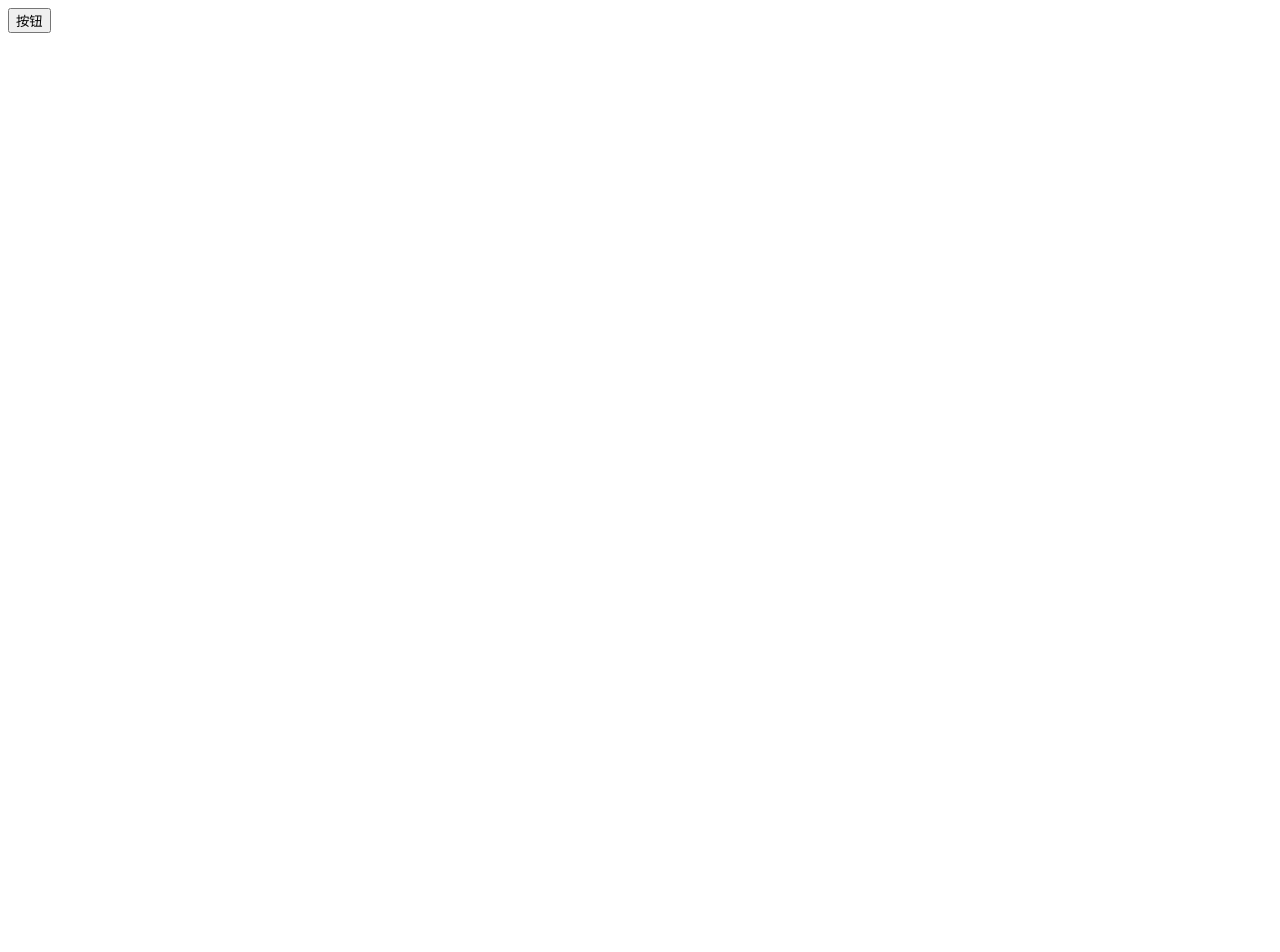
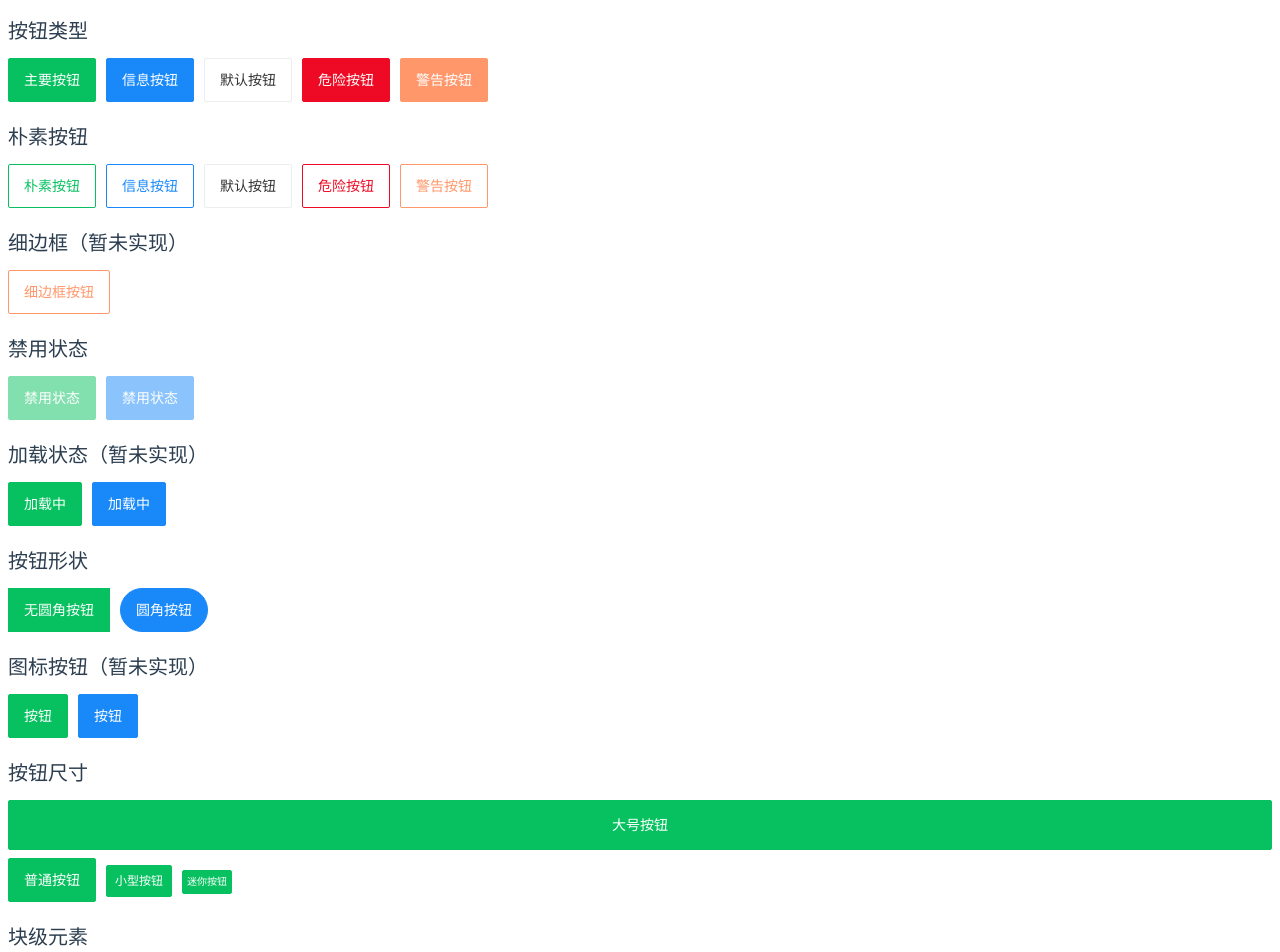
Before and after one commit to lzcdev/ls-view, a Vue app: page /button in a window 1280 px wide. Shown: the top 952 px of the page. Before the commit the page ends 800 px from the top, so only its background shows below. Built offline with nearby package versions, Linux system fonts and the light colour scheme.

Commit message:
feat: add button props

```diff
--- a/src/components/button/index.vue
+++ b/src/components/button/index.vue
@@ -1,27 +1,185 @@
 <template>
-  <div class="button">
-    <button>按钮</button>
-  </div>
+  <!-- <div class="button"> -->
+  <button class="ls-button ls-button--normal" :class="classes" :style="{background:buttonBackground,color: buttonColor,borderColor:this.color}" disabled="disabled" @click="onClick" @touchstart="onTouchStart">
+    <slot></slot>
+  </button>
+  <!-- </div> -->
 </template>
 
 <script>
 export default {
   props: {
-
+    type: {
+      type: String,
+      default: 'default'
+    },
+    size: {
+      type: String,
+      default: 'normal'
+    },
+    text: String,
+    color: String,
+    plain: Boolean,
+    hairline: Boolean,
+    disabled: Boolean,
+    square: Boolean,
+    round: Boolean,
+    block: Boolean
   },
   data () {
     return {
 
     }
   },
+  mounted () {
+  },
   computed: {
-
+    classes () {
+      return [
+        `ls-button--${this.type}`,
+        `ls-button--${this.size}`,
+        this.plain ? 'ls-button--plain' : '',
+        this.hairline ? 'ls-button--hairline' : '',
+        this.disabled ? 'ls-button--disabled' : '',
+        this.square ? 'ls-button--square' : '',
+        this.round ? 'ls-button--round' : '',
+        this.block ? 'ls-button--block' : '',
+      ]
+    },
+    buttonColor () {
+      return this.plain ? this.color : (this.type !== 'default' || this.color ? '#fff' : '#323233')
+    },
+    buttonBackground () {
+      return this.plain ? '#fff' : this.color
+    }
   },
   methods: {
-
+    onClick () {
+      if (!this.disabled) return
+      this.$emit('click')
+    },
+    onTouchStart () {
+      if (this.disabled) return
+      this.$emit('click')
+      this.$emit('touchstart')
+    }
   }
 }
 </script>
 
-<style scoped>
+<style lang="stylus" scoped>
+changeType(color, bgColor, borderColor) {
+  color: color;
+  background-color: bgColor;
+  border: 1px solid borderColor;
+}
+
+.ls-button {
+  position: relative;
+  display: inline-block;
+  box-sizing: border-box;
+  height: 44px;
+  margin: 0;
+  padding: 0;
+  font-size: 16px;
+  line-height: 1.2;
+  text-align: center;
+  border-radius: 2px;
+  cursor: pointer;
+  color: #fff;
+  -webkit-transition: opacity 0.2s;
+  transition: opacity 0.2s;
+  -webkit-appearance: none;
+  outline: none;
+}
+
+.ls-button:active {
+}
+
+.ls-button--large {
+  width: 100%;
+  height: 50px;
+}
+
+.ls-button--normal {
+  padding: 0 15px;
+  font-size: 14px;
+}
+
+.ls-button--small {
+  height: 32px;
+  padding: 0 8px;
+  font-size: 12px;
+}
+
+.ls-button--mini {
+  height: 24px;
+  padding: 0 4px;
+  font-size: 10px;
+}
+
+.ls-button--default {
+  changeType(#323233, #fff, #ebedf0);
+}
+
+.ls-button--primary {
+  changeType(#fff, #07c160, #07c160);
+}
+
+.ls-button--info {
+  changeType(#fff, #1989fa, #1989fa);
+}
+
+.ls-button--danger {
+  changeType(#fff, #ee0a24, #ee0a24);
+}
+
+.ls-button--warning {
+  changeType(#fff, #ff976a, #ff976a);
+}
+
+.ls-button--hairline {
+  border-width: 0;
+}
+
+.ls-button--plain {
+  background-color: #fff;
+
+  .ls-button--default {
+    changeType(#ebedf0, #fff, #ebedf0);
+  }
+
+  &.ls-button--primary {
+    changeType(#07c160, #fff, #07c160);
+  }
+
+  &.ls-button--info {
+    changeType(#1989fa, #fff, #1989fa);
+  }
+
+  &.ls-button--danger {
+    changeType(#ee0a24, #fff, #ee0a24);
+  }
+
+  &.ls-button--warning {
+    changeType(#ff976a, #fff, #ff976a);
+  }
+}
+
+.ls-button--disabled {
+  cursor: not-allowed;
+  opacity: 0.5;
+}
+
+.ls-button--square {
+  border-radius: 0;
+}
+
+.ls-button--round {
+  border-radius: 999px;
+}
+
+.ls-button--block {
+  display: block;
+}
 </style>
--- a/src/views/Button.vue
+++ b/src/views/Button.vue
@@ -1,6 +1,57 @@
 <template>
   <div class="button">
-    <ls-button></ls-button>
+    <div class="title">按钮类型</div>
+    <ls-button class="btn" type="primary" @click="click" @touchstart="touchstart">主要按钮</ls-button>
+    <ls-button class="btn" type="info">信息按钮</ls-button>
+    <ls-button class="btn" type="default">默认按钮</ls-button>
+    <ls-button class="btn" type="danger">危险按钮</ls-button>
+    <ls-button class="btn" type="warning">警告按钮</ls-button>
+
+    <div class="title">朴素按钮</div>
+    <ls-button class="btn" plain type="primary">朴素按钮</ls-button>
+    <ls-button class="btn" plain type="info">信息按钮</ls-button>
+    <ls-button class="btn" plain type="default">默认按钮</ls-button>
+    <ls-button class="btn" plain type="danger">危险按钮</ls-button>
+    <ls-button class="btn" plain type="warning">警告按钮</ls-button>
+
+    <div class="title">细边框（暂未实现）</div>
+    <ls-button class="btn" plain hairline type="warning">细边框按钮</ls-button>
+
+    <div class="title">禁用状态</div>
+    <ls-button class="btn" disabled type="primary" @click="click">禁用状态</ls-button>
+    <ls-button class="btn" disabled type="info">禁用状态</ls-button>
+
+    <div class="title">加载状态（暂未实现）</div>
+    <ls-button class="btn" type="primary">加载中</ls-button>
+    <ls-button class="btn" type="info">加载中</ls-button>
+
+    <div class="title">按钮形状</div>
+    <ls-button class="btn" square type="primary">无圆角按钮</ls-button>
+    <ls-button class="btn" round type="info">圆角按钮</ls-button>
+
+    <div class="title">图标按钮（暂未实现）</div>
+    <ls-button class="btn" type="primary">按钮</ls-button>
+    <ls-button class="btn" type="info">按钮</ls-button>
+
+    <div class="title">按钮尺寸</div>
+    <ls-button class="btn" type="primary" size="large">大号按钮</ls-button>
+    <ls-button class="btn" type="primary" size="normal">普通按钮</ls-button>
+    <ls-button class="btn" type="primary" size="small">小型按钮</ls-button>
+    <ls-button class="btn" type="primary" size="mini">迷你按钮</ls-button>
+
+    <div class="title">块级元素</div>
+    <ls-button class="btn" type="primary" block>块级元素</ls-button>
+    <ls-button class="btn" type="info" block>块级元素</ls-button>
+
+    <div class="title">页面导航（暂未实现）</div>
+    <ls-button class="btn" type="primary">URL 跳转</ls-button>
+    <ls-button class="btn" type="info">路由跳转</ls-button>
+
+    <div class="title">自定义颜色</div>
+    <ls-button class="btn" color="#7232dd">单色按钮</ls-button>
+    <ls-button class="btn" color="#7232dd" plain>单色按钮</ls-button>
+    <ls-button class="btn" color="linear-gradient(to right, #ff6034, #ee0a24)">渐变色按钮</ls-button>
+
   </div>
 </template>
 
@@ -16,10 +67,25 @@ export default {
     }
   },
   methods: {
+    click () {
+      console.log('点击click')
+    },
+    touchstart () {
+      console.log('点击touchstart')
 
+    }
   }
 }
 </script>
 
-<style scoped>
+<style lang="stylus" scoped>
+.title {
+  margin: 15px 0 10px 0;
+  font-size: 20px;
+  font-weight: 500;
+}
+
+.btn {
+  margin: 4px 10px 4px 0;
+}
 </style>
```
